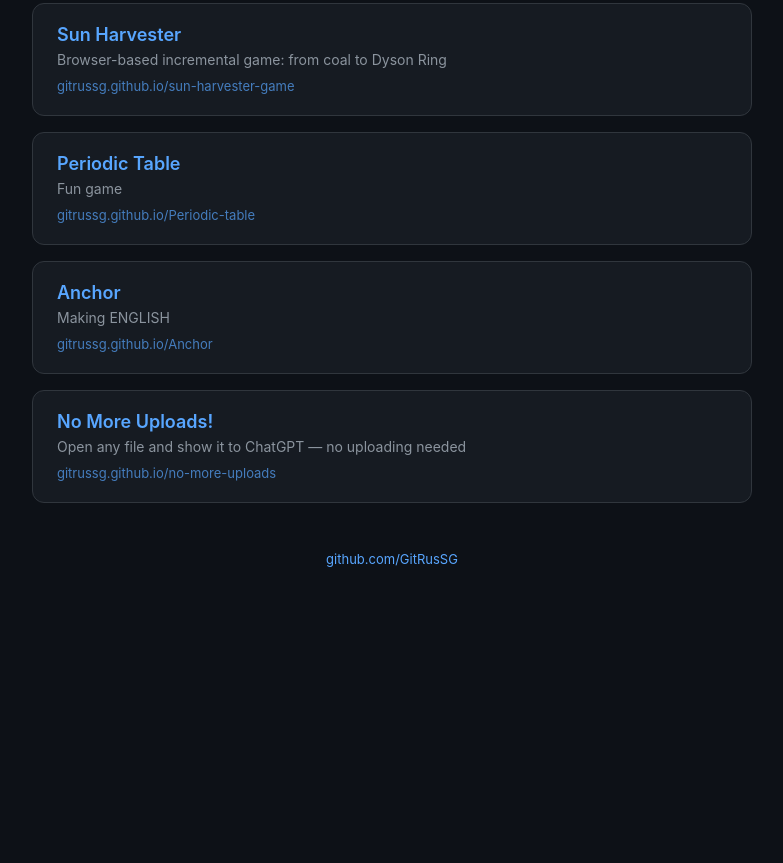
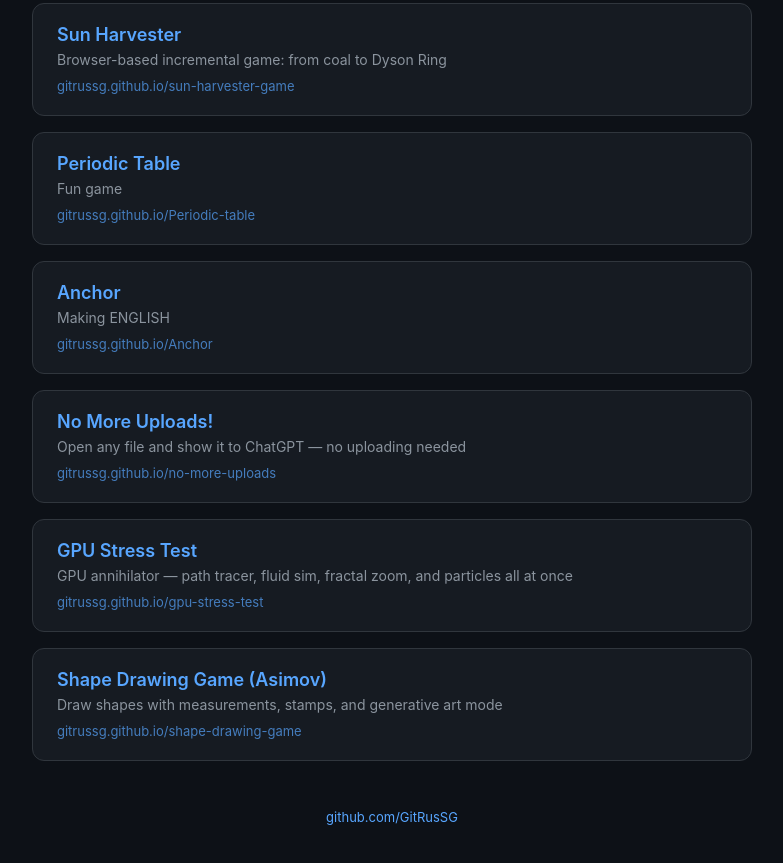
Before and after one commit to GitRusSG/GitRusSG.github.io, a plain HTML site: page home/index.html in a window 1280 px wide. Shown: the part 281-1144 px from the top of the page, without its empty margins (248-1031 px from the left). Before the commit the page ends 888 px from the top, so only its background shows below. Drawn offline with Linux system fonts and the light colour scheme.

Commit message:
Add GPU Stress Test and Shape Drawing Game to homepage

```diff
--- a/home/index.html
+++ b/home/index.html
@@ -133,6 +133,16 @@
                 <p>Open any file and show it to ChatGPT — no uploading needed</p>
                 <span class="link">gitrussg.github.io/no-more-uploads</span>
             </a>
+            <a class="project-card" href="https://gitrussg.github.io/gpu-stress-test/">
+                <h2>GPU Stress Test</h2>
+                <p>GPU annihilator — path tracer, fluid sim, fractal zoom, and particles all at once</p>
+                <span class="link">gitrussg.github.io/gpu-stress-test</span>
+            </a>
+            <a class="project-card" href="https://gitrussg.github.io/shape-drawing-game/">
+                <h2>Shape Drawing Game (Asimov)</h2>
+                <p>Draw shapes with measurements, stamps, and generative art mode</p>
+                <span class="link">gitrussg.github.io/shape-drawing-game</span>
+            </a>
         </div>
 
         <footer>
```
